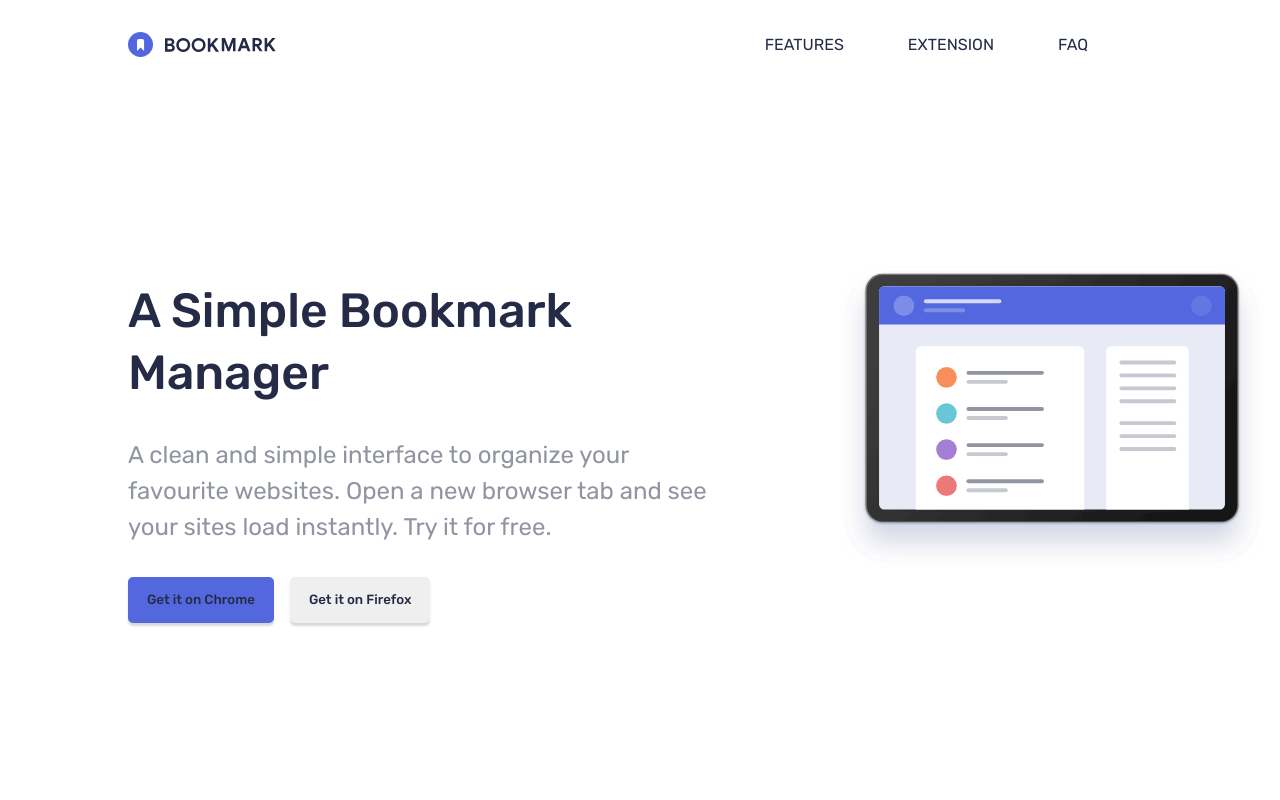
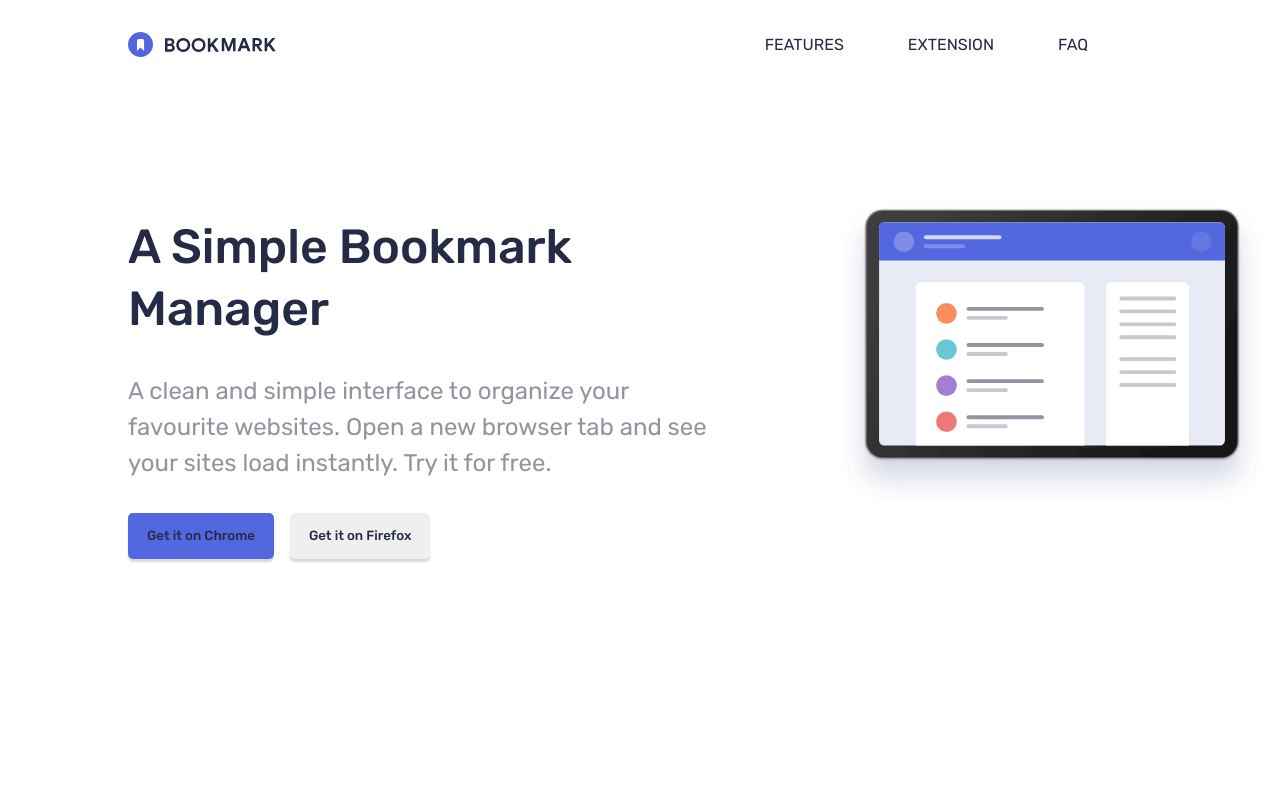
Before and after one commit to Saurabhdaswant/Bookmark, a React (Create React App) app: page / in a window 1280 px wide. Shown: the top 800 px of the page. Built offline with nearby package versions, Linux system fonts and the light colour scheme; the HTML template or start-up script is replaced by a standard one.

Commit message:
fix : padding of home

```diff
--- a/src/Sass/Home.scss
+++ b/src/Sass/Home.scss
@@ -79,7 +79,7 @@
         svg {
           width: 100%;
           max-width: 80rem;
-          max-height: 80rem;
+          max-height: 50rem;
 
           margin-left:7rem ;
         }
@@ -88,7 +88,7 @@
 
     @include tablet {
       flex-direction: row;
-      padding: 8rem 0;
+      padding: 4rem 0;
       justify-content: space-between;
       align-items: center;
     }
--- a/src/css/Home.css
+++ b/src/css/Home.css
@@ -115,7 +115,7 @@
   .Home section .bookmarkBanner svg {
     width: 100%;
     max-width: 80rem;
-    max-height: 80rem;
+    max-height: 50rem;
     margin-left: 7rem;
   }
 }
@@ -126,7 +126,7 @@
     -webkit-box-direction: normal;
         -ms-flex-direction: row;
             flex-direction: row;
-    padding: 8rem 0;
+    padding: 4rem 0;
     -webkit-box-pack: justify;
         -ms-flex-pack: justify;
             justify-content: space-between;
```
